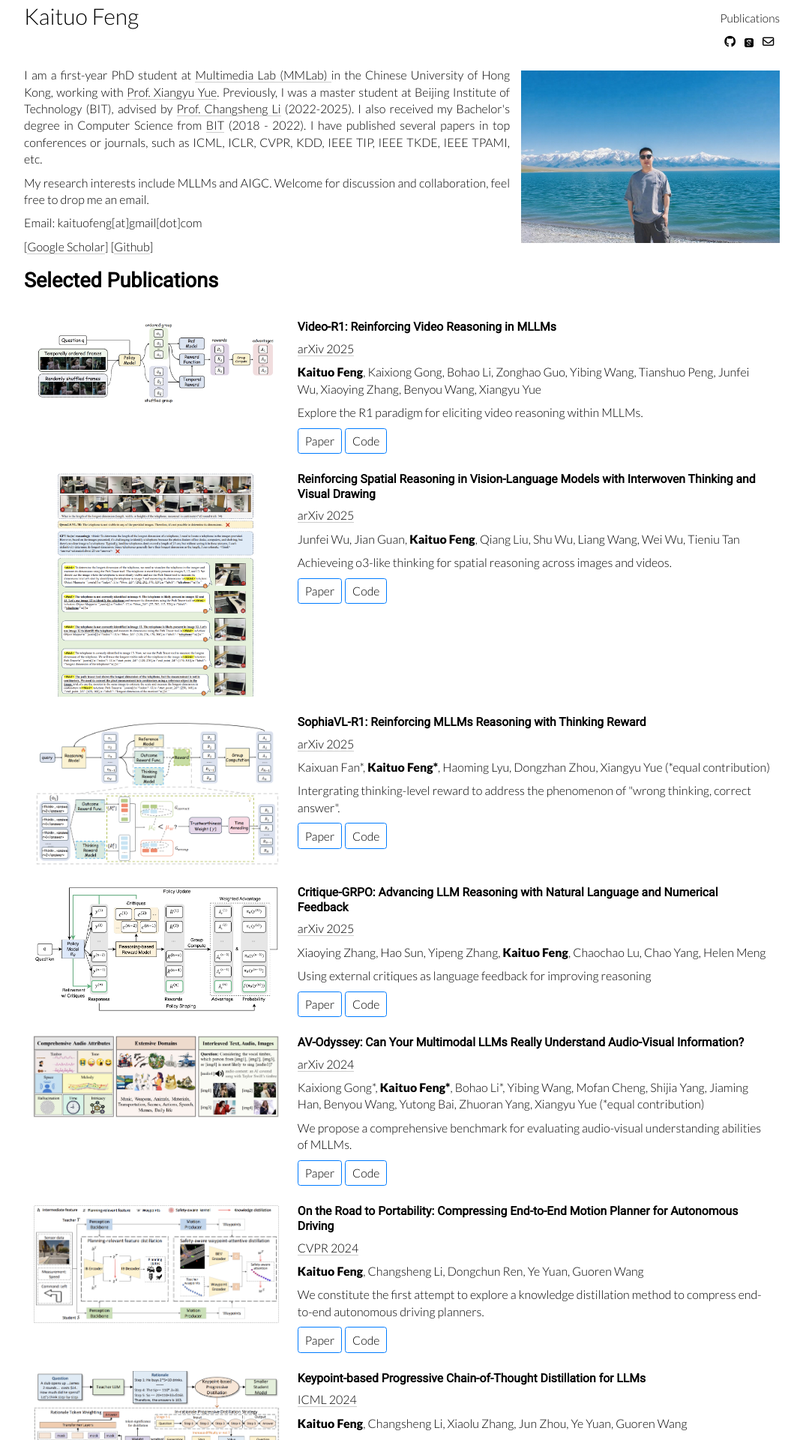
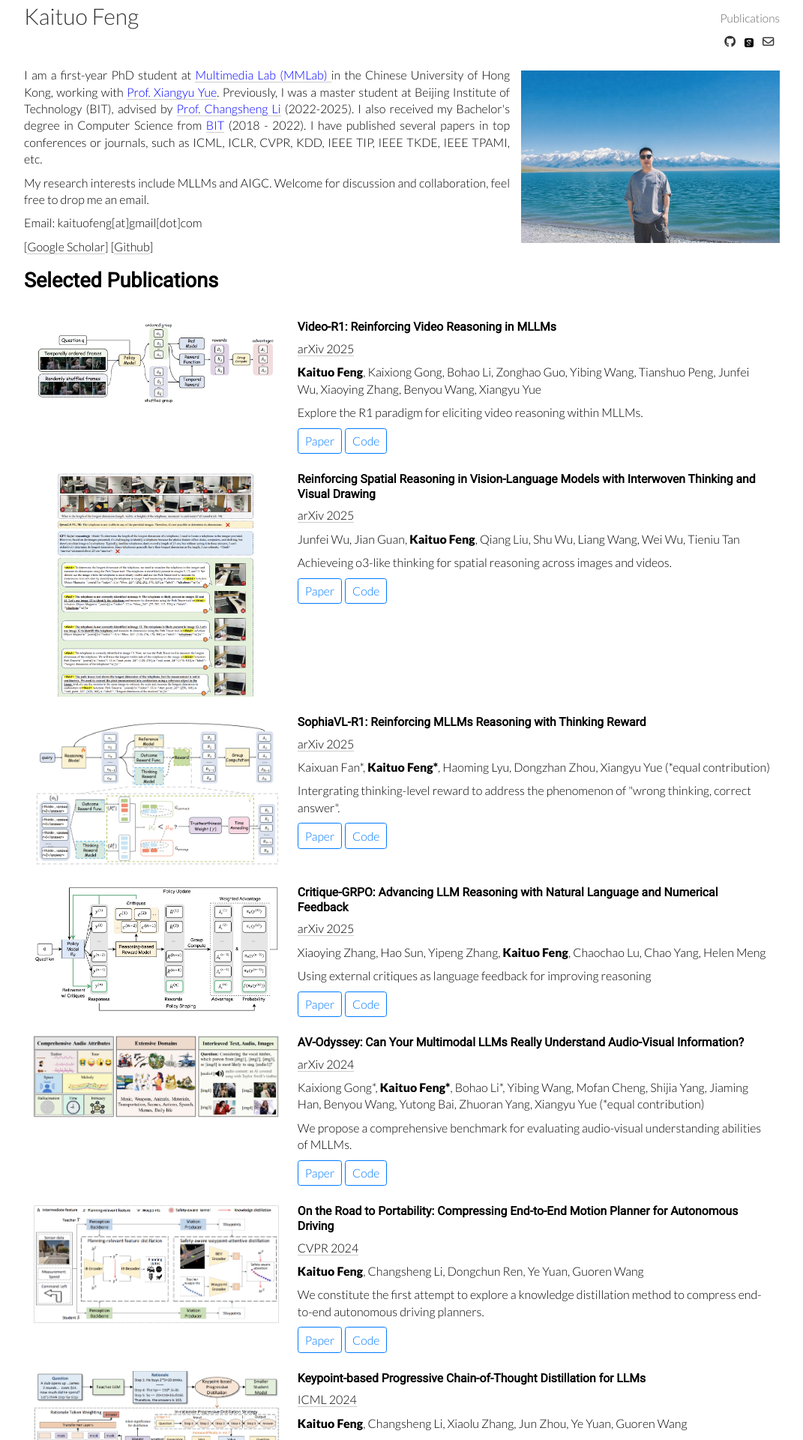
Before and after one commit to tulerfeng/tulerfeng.github.io, a Jekyll site: the page built from index.html, in a window 1280 px wide. Shown: the top 1920 px of the page at 75% size, without its empty margins (104-1175 px from the left). Built offline with Jekyll 4.4.1, drawn with Linux system fonts in a browser that asks for light colours; nearby versions of some CDN libraries; a script that is not in the unit is left out.

Commit message:
Add files via upload

```diff
--- a/index.html
+++ b/index.html
@@ -29,9 +29,9 @@ tags: about
 </script>
 
 <style>
-  * {
-    color: #000000 !important;
-  }
+*:not(a) {
+  color: #000000 !important;
+}
 </style>
 
 <style>
```
